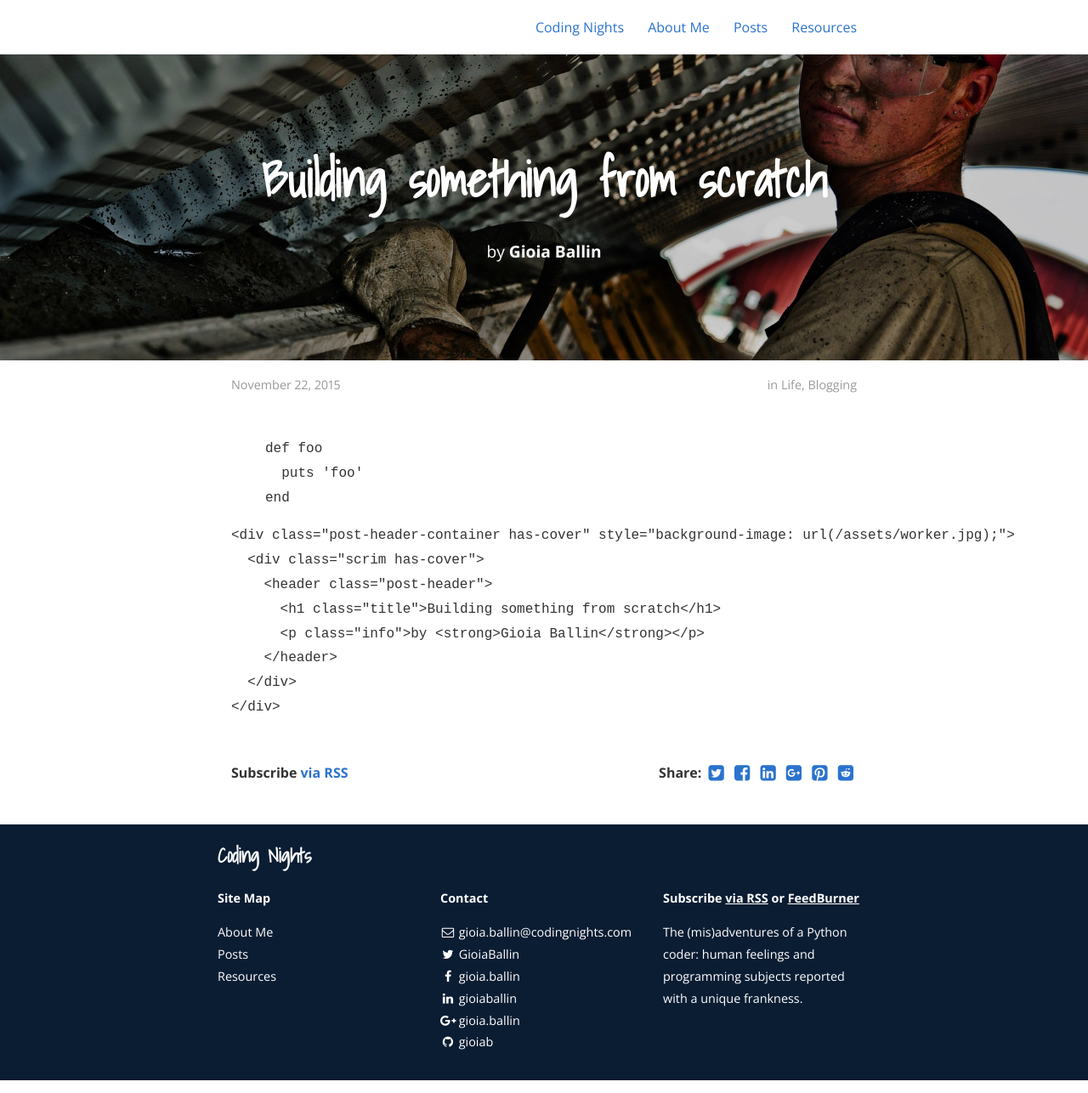
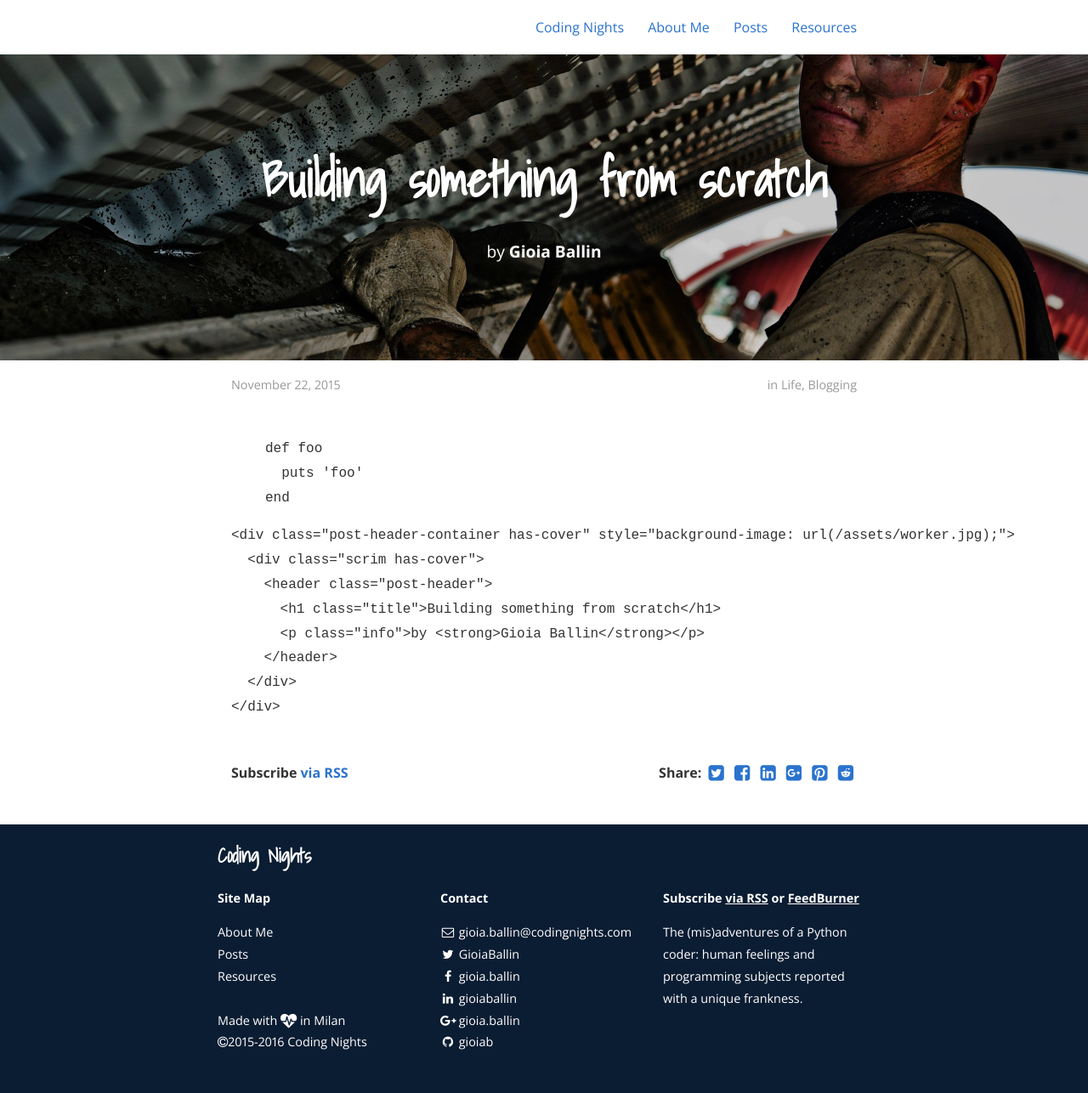
Before and after one commit to gioiab/gioiab.github.io, a Jekyll site: the page built from _posts/2015-11-22-building-something-from-scratch.markdown, in a window 1280 px wide. Shown: the whole page at 85% size. Built offline with Jekyll 4.4.1, drawn with Linux system fonts in a browser that asks for light colours; nearby versions of some CDN libraries.

Commit message:
Copyright and "Made in" added to footer.

```diff
--- a/_config.yml
+++ b/_config.yml
@@ -13,6 +13,8 @@ title: Coding Nights
 subtitle: "The (mis)adventures of a Python coder"
 email: gioia.ballin@codingnights.com
 name: Gioia Ballin
+location: Milan
+started: 2015
 description: >
   The (mis)adventures of a Python coder: human feelings and programming subjects
   reported with a unique frankness.
--- a/_includes/footer.html
+++ b/_includes/footer.html
@@ -14,6 +14,12 @@
         {% endif %}
         {% endfor %}
       </ul>
+      <br />
+      <p>
+        <span>Made with <i class="fa fa-heartbeat fa-lg"></i> in {{ site.location }}</span>
+        <br />
+        <span><i class="fa fa-copyright" aria-hidden="true"></i>{{ site.started }}-{{ 'now' | date: '%Y' }} {{ site.title }}</span>
+      </p>
     </div>
 
     <div class="site-contact">
```
